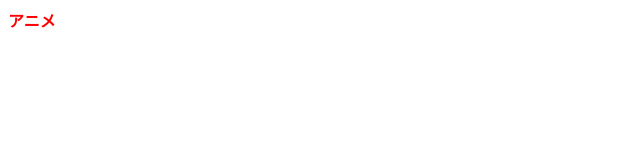
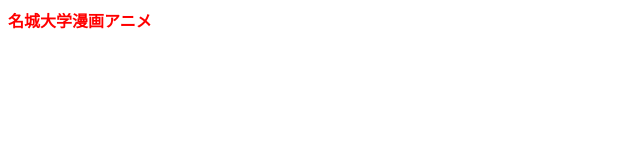
Before and after one commit to madarameyoh/20240422-meijo, a plain HTML site: page index.html in a window 1280 px wide. Shown: the whole page, without its empty margins (0-640 px from the left). Drawn offline with Linux system fonts and the light colour scheme.

Commit message:
index.htmlを更新
書き換えました

```diff
--- a/index.html
+++ b/index.html
@@ -5,6 +5,6 @@
     <title>タイトル</title>
   </head>
   <body>
-    <strong style="color: red">アニメ</strong>
+    <strong style="color: red">名城大学漫画アニメ</strong>
   </body>
 </html>
```
